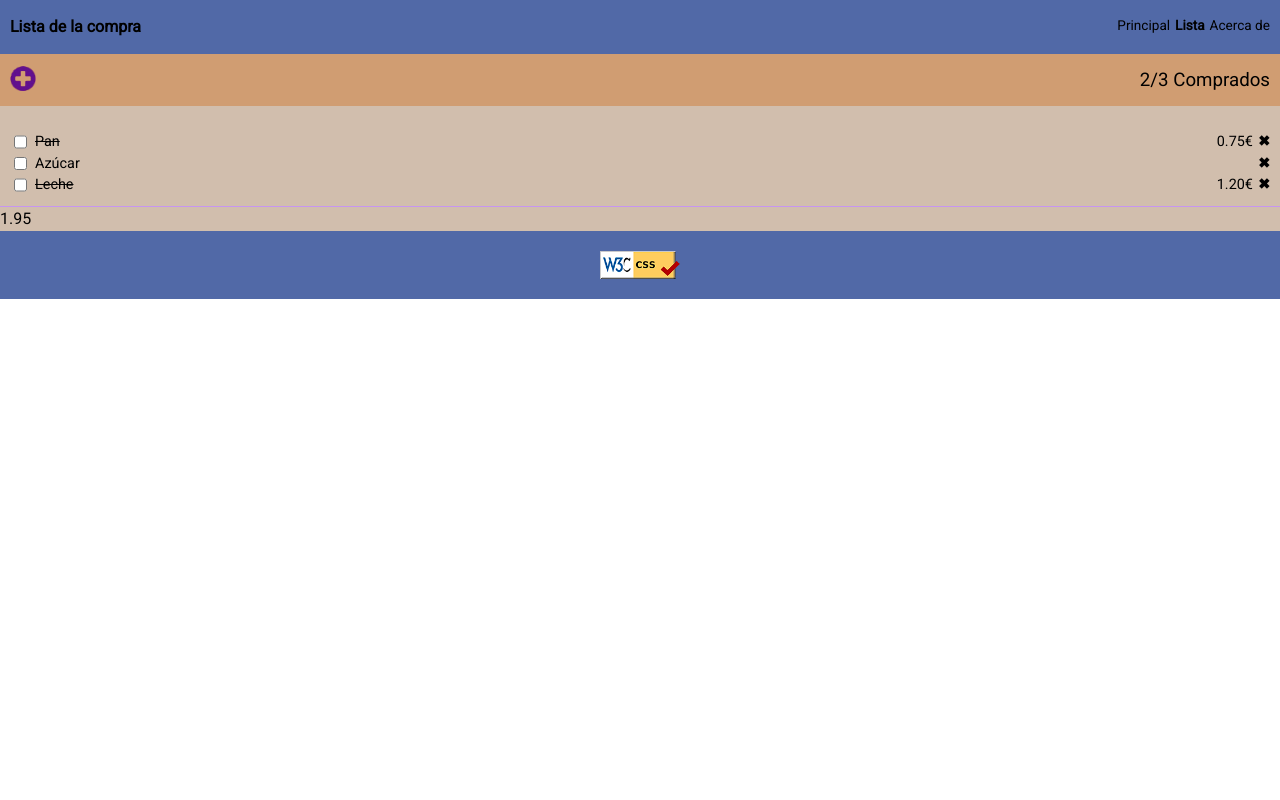
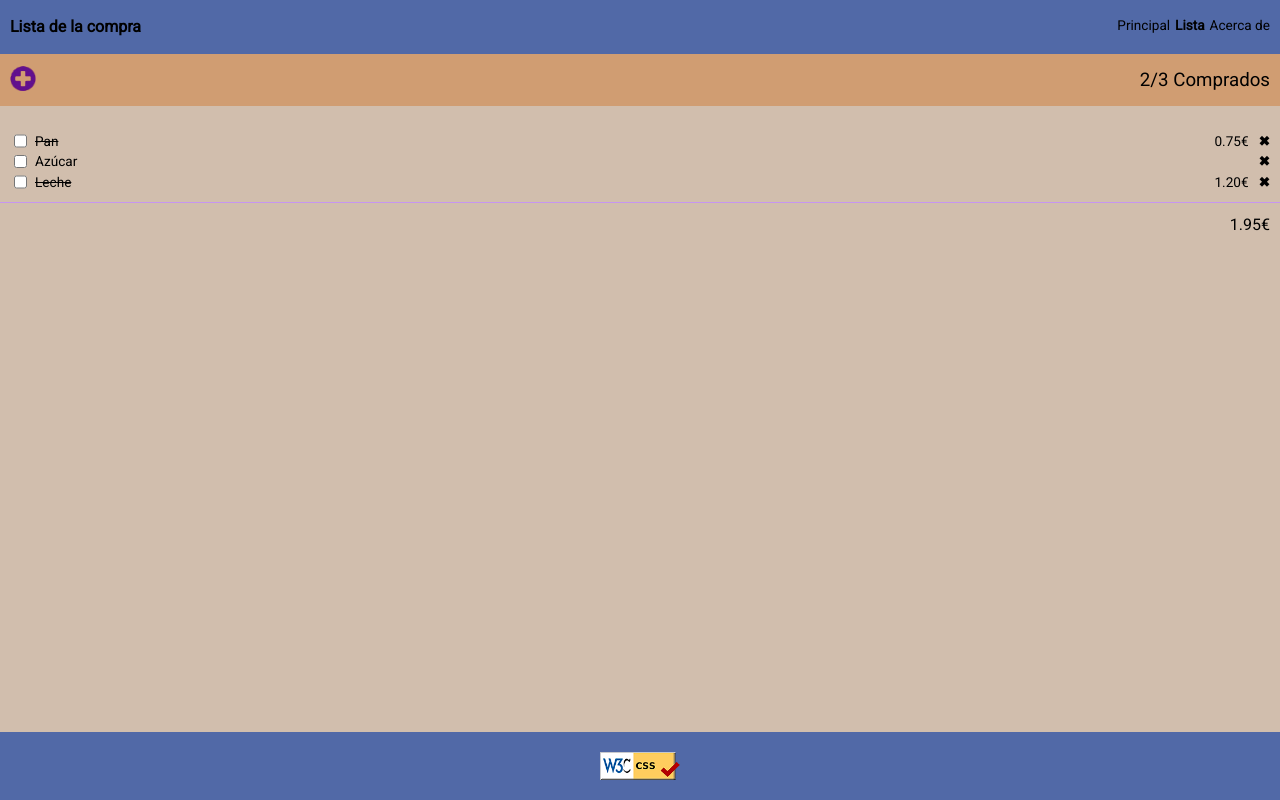
Before and after one commit to Michaeldam88/202210-W2-Michael-Damiani, a website: page index.html in a window 1280 px wide. Drawn offline with Linux system fonts and the light colour scheme.

Commit message:
Completed the index css

```diff
--- a/Css/style.css
+++ b/Css/style.css
@@ -1,6 +1,7 @@
 body {
     font-family: "Roboto", sans-serif;
     height: 100vh;
+    flex-direction: column;
 }
 nav {
     background-color: #5169a7;
@@ -44,6 +45,7 @@ section > h3 {
 }
 main {
     background-color: #d1bead;
+    height: 100%;
 }
 
 ul {
@@ -53,7 +55,7 @@ ul {
 }
 
 li {
-    font-size: 0.9rem;
+    font-size: 0.85rem;
 }
 
 li > :nth-child(2) {
@@ -67,9 +69,16 @@ ul :nth-child(2n) :nth-child(2) {
 }
 
 li > :nth-child(4) {
-    padding-left: 5px;
+    padding-left: 10px;
     color: black;
     font-weight: 900;
+}
+
+main > p {
+    padding: 10px;
+    text-align: right;
+    font-size: 1rem;
+    font-weight: 500;
 }
 
 footer {
--- a/index.html
+++ b/index.html
@@ -14,7 +14,7 @@
         <link rel="stylesheet" href="Css/style.css" />
         <title>Lista de la compra</title>
     </head>
-    <body>
+    <body class="display-flex">
         <header>
             <nav class="display-flex">
                 <h1>Lista de la compra</h1>
@@ -42,7 +42,7 @@
                     <p>✖</p>
                 </li>
             </ul>
-            <p>1.95</p>
+            <p>1.95€</p>
         </main>
         <footer class="display-flex">
             <img src="img/Valid_CSS.png" alt="Logo de Aprobado Html checker" />
```
